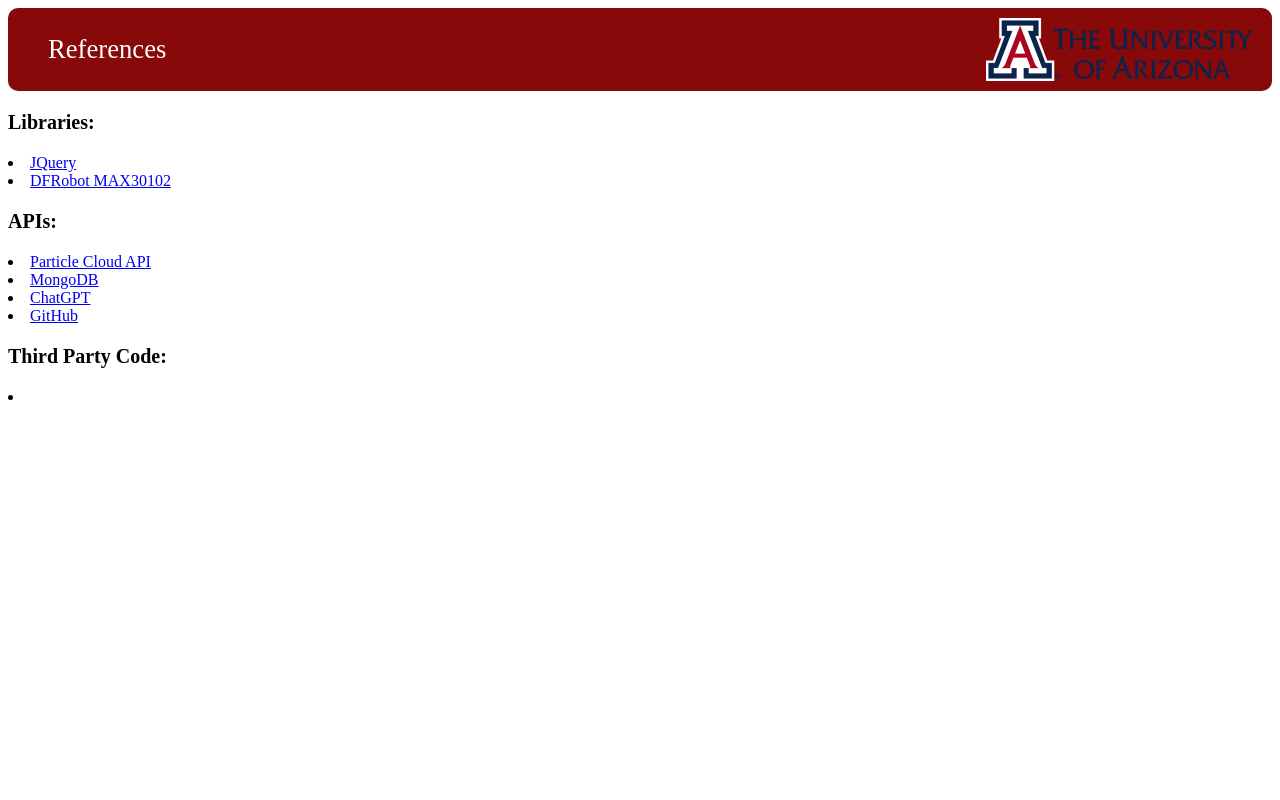
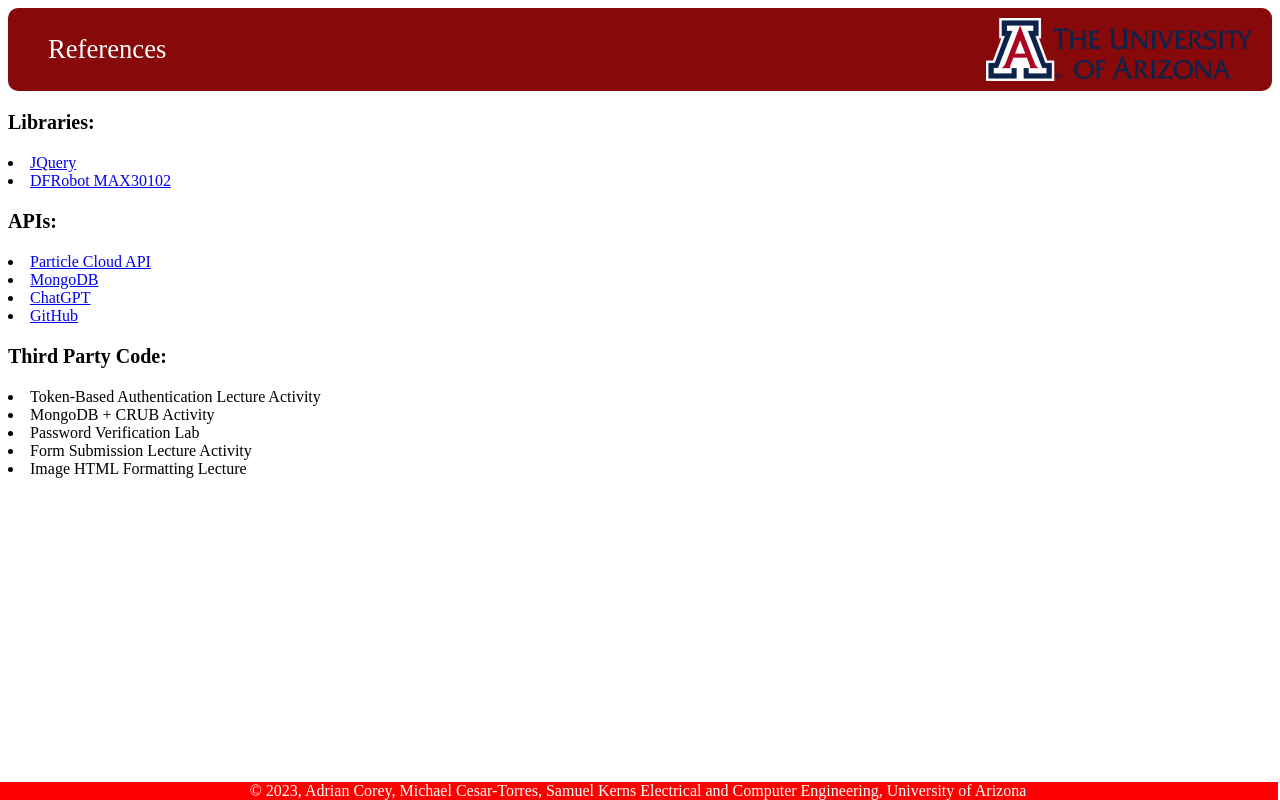
Before and after one commit to SushiDeliveryGuy/413_FinalProject, a plain HTML site: page ServerFiles/public/reference.html in a window 1280 px wide. Drawn offline with Linux system fonts and the light colour scheme.

Commit message:
reference.html

```diff
--- a/ServerFiles/public/reference.html
+++ b/ServerFiles/public/reference.html
@@ -32,10 +32,22 @@
 
 
             <p style="font-size: 15pt; font-weight:bold">Third Party Code:</p>
-            <li></li>
+            <li>Token-Based Authentication Lecture Activity</li>
+            <li>MongoDB + CRUB Activity</li>
+            <li>Password Verification Lab</li>
+            <li>Form Submission Lecture Activity</li>
+            <li>Image HTML Formatting Lecture</li>
 
 
 
         </div>
+        <footer>
+            <div class="footer-text">
+                <div class="container">
+                    &copy; 2023, Adrian Corey, Michael Cesar-Torres, Samuel Kerns
+                    <span class="grey-text text-lighten-4 right">Electrical and Computer Engineering, University of Arizona</span>
+                </div>
+            </div>
+        </footer>
     </body>
 </html>
--- a/ServerFiles/public/stylesheets/reference.css
+++ b/ServerFiles/public/stylesheets/reference.css
@@ -16,3 +16,15 @@
     margin-left: auto;
         padding-right: 10px;
 }
+
+.footer-text{
+    position: fixed;
+    bottom: 0;
+    box-sizing: border-box;
+    width: 100%;
+    background-color: red;
+    color: white;
+    text-align: center;
+    margin-left: -10px;
+    margin-right: -10px;
+}
```
